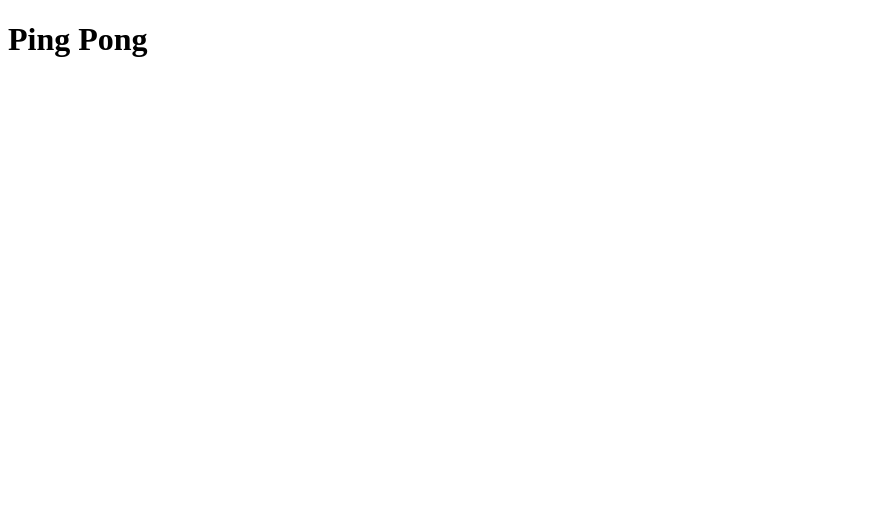
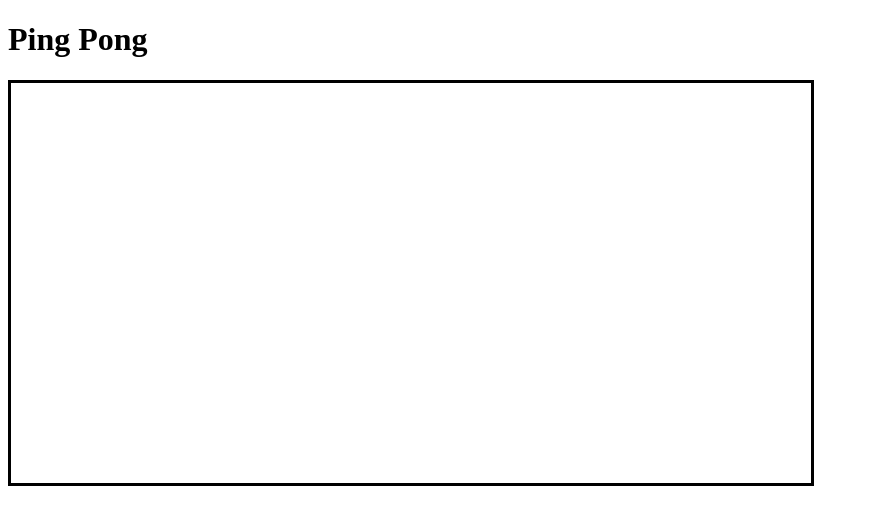
Before and after one commit to Tesitolol24/PingPongJS, a plain HTML site: page index.html in a window 1280 px wide. Shown: the whole page, without its empty margins (0-869 px from the left). Drawn offline with Linux system fonts and the light colour scheme.

Commit message:
Se creo un board el cual mostramos por pantalla en el index

```diff
--- a/index.html
+++ b/index.html
@@ -4,11 +4,16 @@
     <meta charset="UTF-8">
     <meta http-equiv="X-UA-Compatible" content="IE=edge">
     <meta name="viewport" content="width=device-width, initial-scale=1.0">
-    <title>Document</title>
+    <title>Ping Pong</title>
+    <style>
+        canvas{
+            border: solid;
+        }
+    </style>
 </head>
 <body>
     <h1>Ping Pong</h1>
     <canvas id="canvas"></canvas>
-    <script src="main.js"></script>
+    <script src="./main.js"></script>
 </body>
 </html>
--- a/main.js
+++ b/main.js
@@ -1,3 +1,36 @@
+(function(){
+    self.Board = function(width, height){
+        this.width = width;
+        this.height = height;
+        this.playing = false;
+        this.gameOver = false;
+        this.bars = [];
+        this.ball = null;
+    }
+
+    self.Board.prototype = {
+        get elements(){
+            var elements = this.bars;
+            elements.push(ball);
+        }
+    }
+})();
+
+(function(){
+    self.BoardView = function(canvas,board){
+        this.canvas = canvas;
+        this.canvas.width = board.width;
+        this.canvas.height = board.height;
+        this.board = board;
+        this.ctx = canvas.getContext("2d");
+    }
+})();
+
+window.addEventListener("load",main);
+
 function main(){
-
+    var board = new Board(800,400);
+    console.log(board);
+    var canvas = document.getElementById('canvas');
+    var board_view = new BoardView(canvas,board);
 }
```
